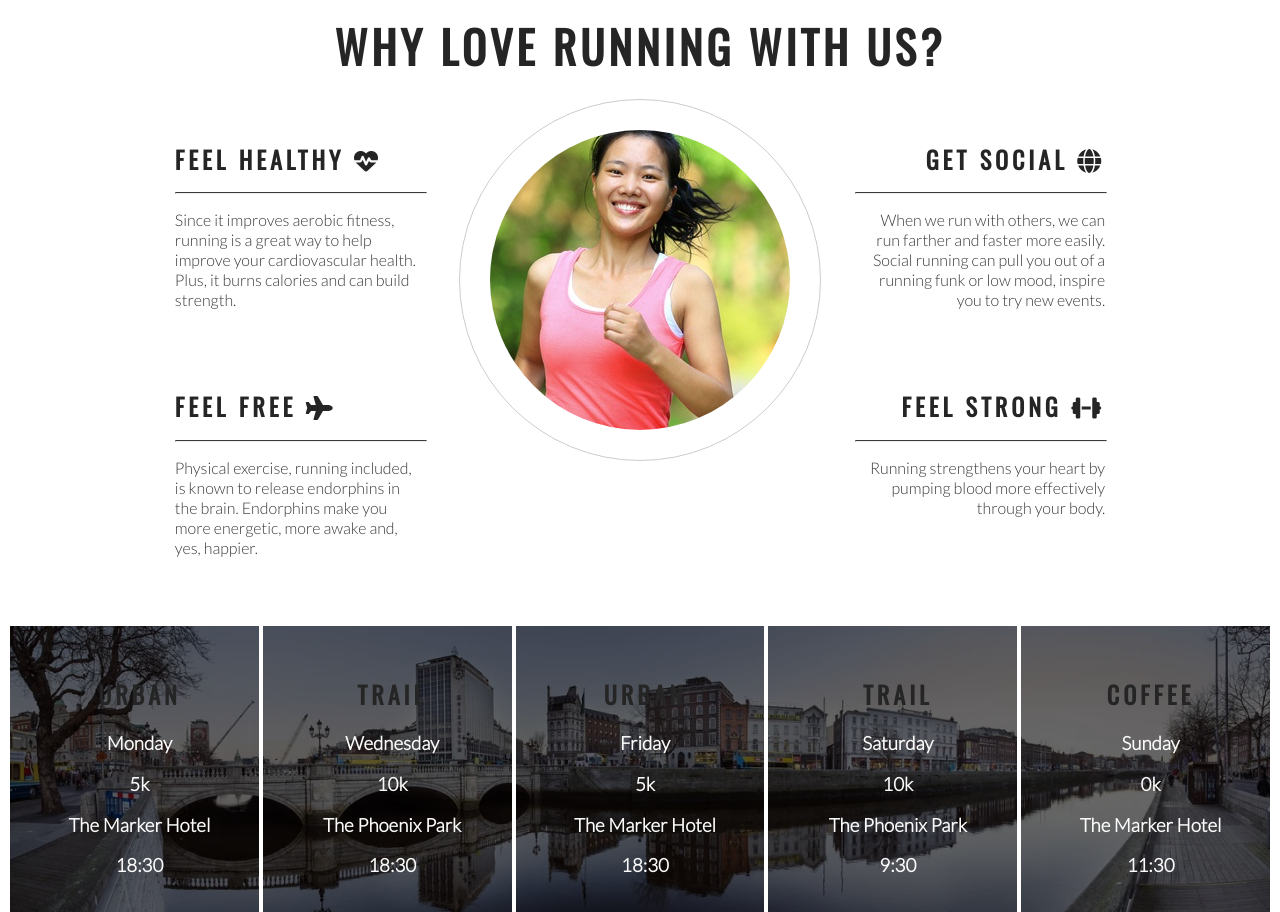
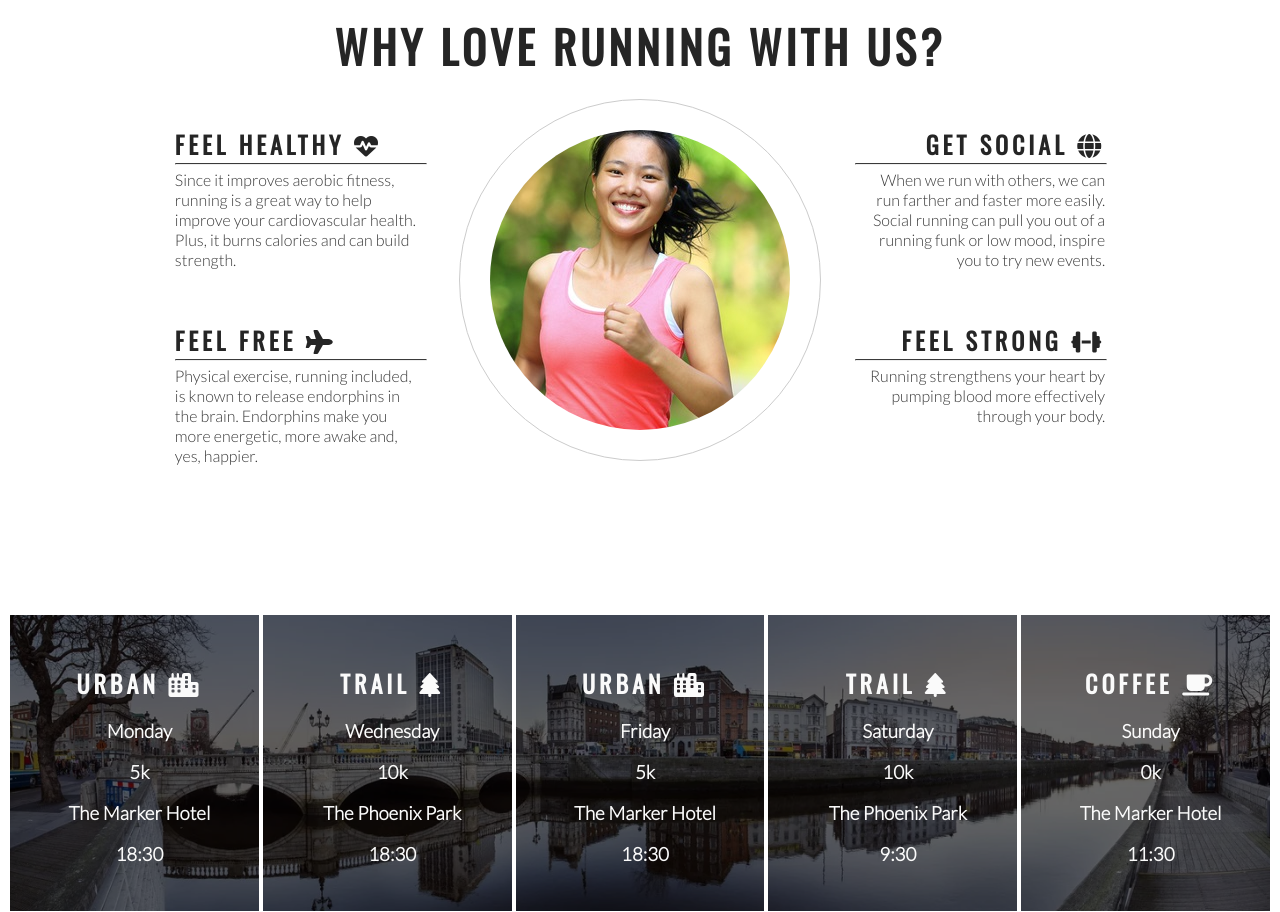
Before and after one commit to BernardLerring/LoveRunning, a plain HTML site: page index.html in a window 1280 px wide. Shown: the part 760-1672 px from the top of the page. Drawn offline with nearby package versions, Linux system fonts and the light colour scheme.

Commit message:
add icons and style times panels

```diff
--- a/assets/css/style.css
+++ b/assets/css/style.css
@@ -192,3 +192,11 @@ hr {
     border: 2px solid white;
     box-sizing: border-box;
 }
+
+.feel-healthy {
+    margin: 5px 0;
+}
+
+#times h2 {
+    color: #fafafa
+}
--- a/index.html
+++ b/index.html
@@ -44,26 +44,26 @@
         <h2 id="welcome">Why Love Running with us?</h2>
         <div id="left-about">
             <div class="left-about-heading">
-                <h2>Feel Healthy <i class="fas fa-heartbeat"></i></h2>
+                <h2 class="feel-healthy">Feel Healthy <i class="fas fa-heartbeat"></i></h2>
                 <hr>
-                <p>Since it improves aerobic fitness, running is a great way to help improve your cardiovascular health. Plus, it burns calories and can build strength.</p>
+                <p class="feel-healthy">Since it improves aerobic fitness, running is a great way to help improve your cardiovascular health. Plus, it burns calories and can build strength.</p>
             </div>
             <div class="left-about-heading">
-                <h2>Feel Free <i class="fas fa-plane"></i></h2>
+                <h2 class="feel-healthy">Feel Free <i class="fas fa-plane"></i></h2>
                 <hr>
-                <p>Physical exercise, running included, is known to release endorphins in the brain. Endorphins make you more energetic, more awake and, yes, happier.</p>
+                <p class="feel-healthy">Physical exercise, running included, is known to release endorphins in the brain. Endorphins make you more energetic, more awake and, yes, happier.</p>
             </div>
         </div>
         <div id="right-about">
             <div class="right-about-heading">
-                <h2>Get Social <i class="fas fa-globe"></i></h2>
+                <h2 class="feel-healthy">Get Social <i class="fas fa-globe"></i></h2>
                 <hr>
-                <p>When we run with others, we can run farther and faster more easily. Social running can pull you out of a running funk or low mood, inspire you to try new events.</p>
+                <p class="feel-healthy">When we run with others, we can run farther and faster more easily. Social running can pull you out of a running funk or low mood, inspire you to try new events.</p>
             </div>
             <div class="right-about-heading">
-                <h2>Feel Strong <i class="fas fa-dumbbell"></i></h2>
+                <h2 class="feel-healthy">Feel Strong <i class="fas fa-dumbbell"></i></h2>
                 <hr>
-                <p>Running strengthens your heart by pumping blood more effectively through your body.</p>
+                <p class="feel-healthy">Running strengthens your heart by pumping blood more effectively through your body.</p>
             </div>
         </div>
         <div id="center-about">
@@ -74,35 +74,35 @@
     </section>
     <section id="times">
         <div>
-            <h2>Urban</h2>
+            <h2>Urban <i class="fas fa-city"></i></h2>
             <h3>Monday</h3>
             <h3>5k</h3>
             <h3>The Marker Hotel</h3>
             <h3>18:30</h3>
         </div>
         <div>
-            <h2>Trail</h2>
+            <h2>Trail <i class="fas fa-tree"></i></h2>
             <h3>Wednesday</h3>
             <h3>10k</h3>
             <h3>The Phoenix Park</h3>
             <h3>18:30</h3>
         </div>
         <div>
-            <h2>Urban</h2>
+            <h2>Urban <i class="fas fa-city"></i></h2>
             <h3>Friday</h3>
             <h3>5k</h3>
             <h3>The Marker Hotel</h3>
             <h3>18:30</h3>
         </div>
         <div>
-            <h2>Trail</h2>
+            <h2>Trail <i class="fas fa-tree"></i></h2>
             <h3>Saturday</h3>
             <h3>10k</h3>
             <h3>The Phoenix Park</h3>
             <h3>9:30</h3>
         </div>
         <div>
-            <h2>Coffee</h2>
+            <h2>Coffee <i class="fas fa-coffee"></i></h2>
             <h3>Sunday</h3>
             <h3>0k</h3>
             <h3>The Marker Hotel</h3>
```
